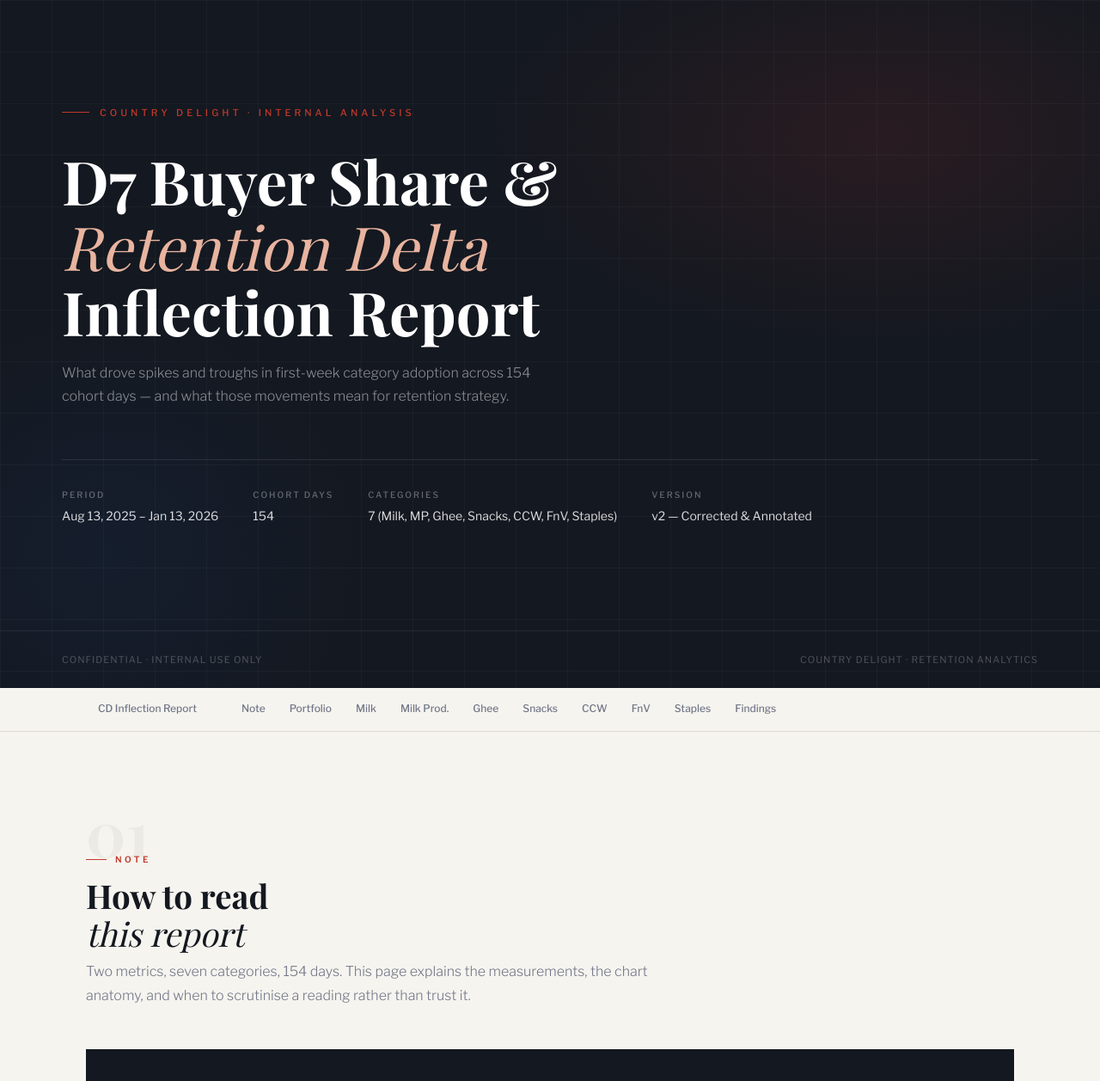
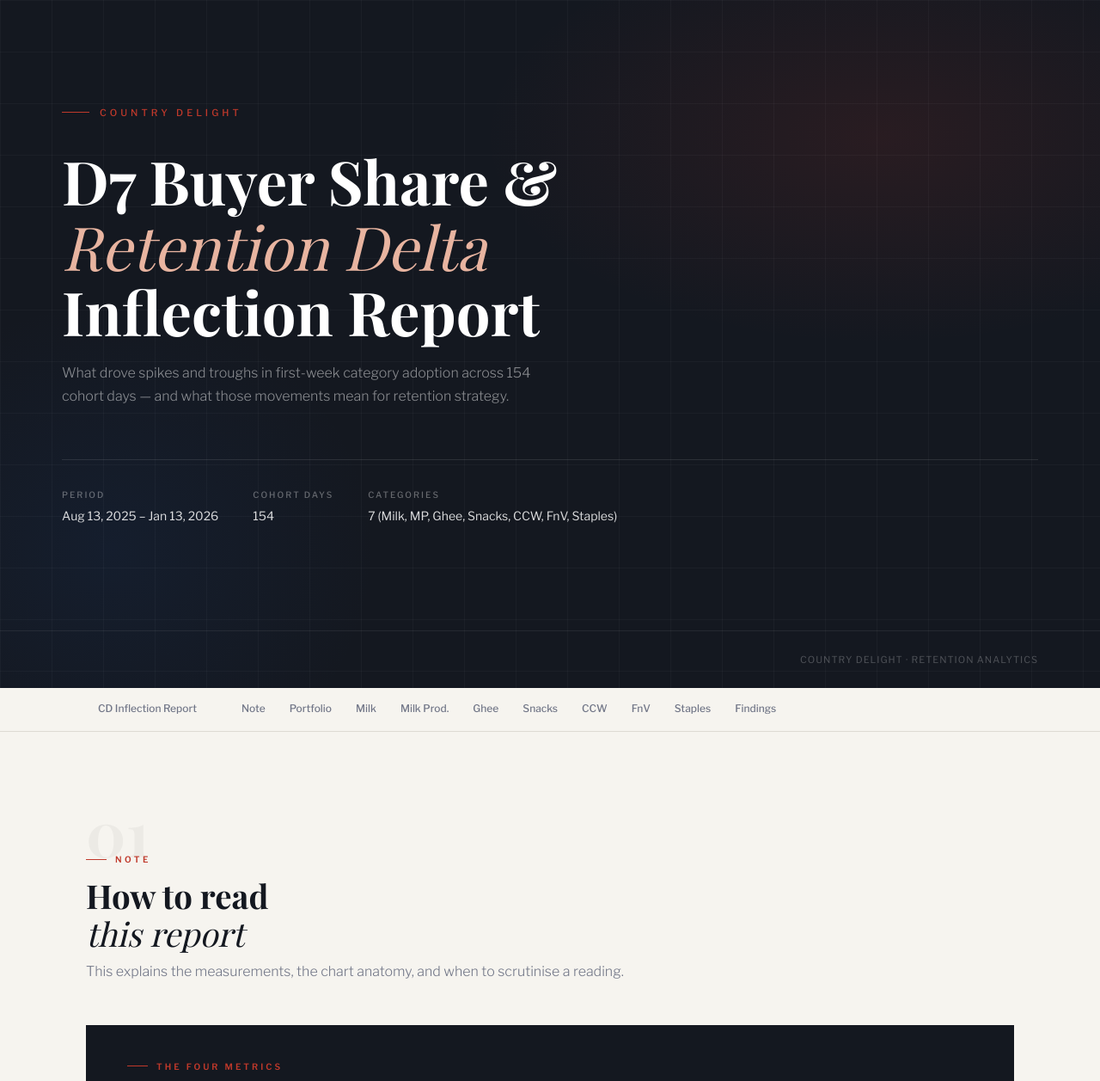
Before and after one commit to k12-code/cd2026, a plain HTML site: page d7report.html in a window 1280 px wide. Shown: the top 1257 px of the page at 86% size. Drawn offline with nearby package versions, Linux system fonts and the light colour scheme; a web font is replaced by a local one.

Commit message:
Update d7report.html

```diff
--- a/d7report.html
+++ b/d7report.html
@@ -264,18 +264,17 @@
   <div class="cover-bg"></div>
   <div class="cover-grid"></div>
   <div class="cover-inner">
-    <div class="cover-eyebrow">Country Delight · Internal Analysis</div>
+    <div class="cover-eyebrow">Country Delight </div>
     <h1>D7 Buyer Share &<br><em>Retention Delta</em><br>Inflection Report</h1>
     <p class="cover-sub">What drove spikes and troughs in first-week category adoption across 154 cohort days — and what those movements mean for retention strategy.</p>
     <div class="cover-meta">
       <div class="cover-meta-item"><div class="label">Period</div><div class="val">Aug 13, 2025 – Jan 13, 2026</div></div>
       <div class="cover-meta-item"><div class="label">Cohort Days</div><div class="val">154</div></div>
       <div class="cover-meta-item"><div class="label">Categories</div><div class="val">7 (Milk, MP, Ghee, Snacks, CCW, FnV, Staples)</div></div>
-      <div class="cover-meta-item"><div class="label">Version</div><div class="val">v2 — Corrected & Annotated</div></div>
     </div>
   </div>
   <div class="cover-footer">
-    <span>CONFIDENTIAL · INTERNAL USE ONLY</span>
+    <span></span>
     <span>COUNTRY DELIGHT · RETENTION ANALYTICS</span>
   </div>
 </div>
@@ -304,7 +303,7 @@
   <div class="section-num">01</div>
   <div class="eyebrow">Note</div>
   <h2>How to read<br><em>this report</em></h2>
-  <p class="lead">Two metrics, seven categories, 154 days. This page explains the measurements, the chart anatomy, and when to scrutinise a reading rather than trust it.</p>
+  <p class="lead">This explains the measurements, the chart anatomy, and when to scrutinise a reading.</p>
 
   <div class="note-box">
     <div class="note-label">The Four Metrics</div>
@@ -729,7 +728,7 @@
 
 <footer>
   <span>Country Delight · D7 Buyer Share & Retention Delta Analysis · Aug 13 2025 – Jan 13 2026</span>
-  <span>Confidential · Internal Use Only · v2</span>
+  <span>Confidential</span>
 </footer>
 
 <script src="https://cdnjs.cloudflare.com/ajax/libs/Chart.js/4.4.1/chart.umd.min.js"></script>
```
